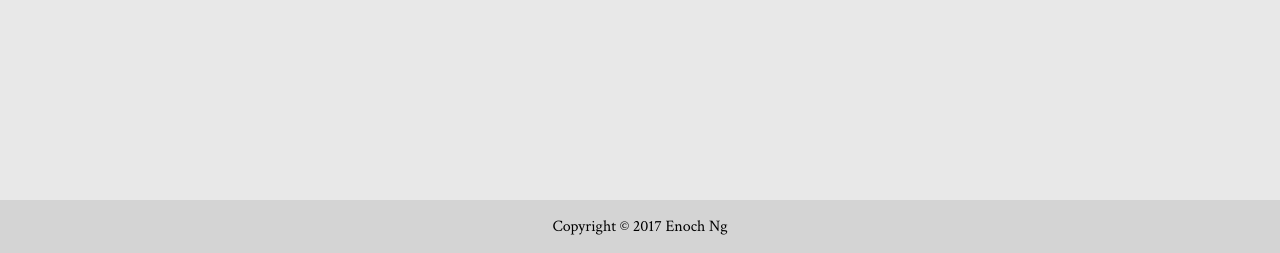
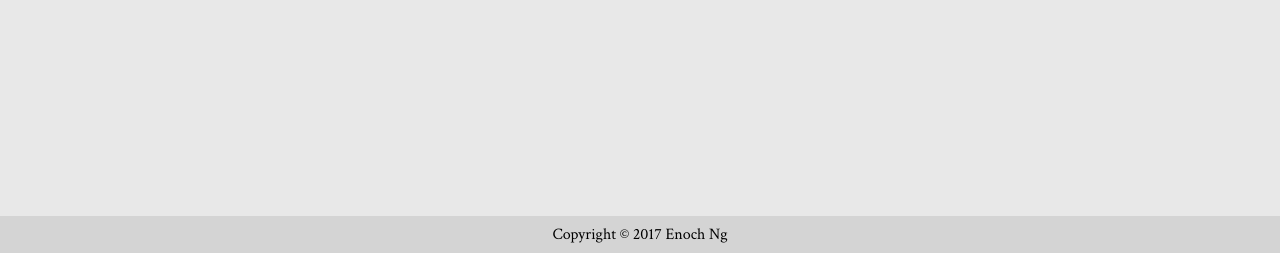
Before and after one commit to enoch-ng/enoch-ng.github.io-old, a PHP site: page /about/index.html in a window 1280 px wide. Shown: the part 547-800 px from the top of the page. Run offline with PHP 8.4, Linux system fonts and the light colour scheme.

Commit message:
More slight visual changes

```diff
--- a/theme.css
+++ b/theme.css
@@ -61,6 +61,7 @@ h2 {
 #content {
 	font-family: 'Crimson Text', serif;
 	font-size: 1.1em;
+	margin-bottom: 3em;
 }
 
 #content li {
@@ -70,15 +71,18 @@ h2 {
 #footer {
 	font-family: 'Crimson Text', serif;
 	font-size: 16px;
-	margin: auto;
-	position: absolute;
+	padding: .5em;
+	position: fixed;
 	left: 0;
 	right: 0;
 	bottom: 0em;
-	margin: auto;
 	text-align: center;
 
 	background-color: #D4D4D4;
+}
+
+#footer p {
+	margin: 0;
 }
 
 /*
```
